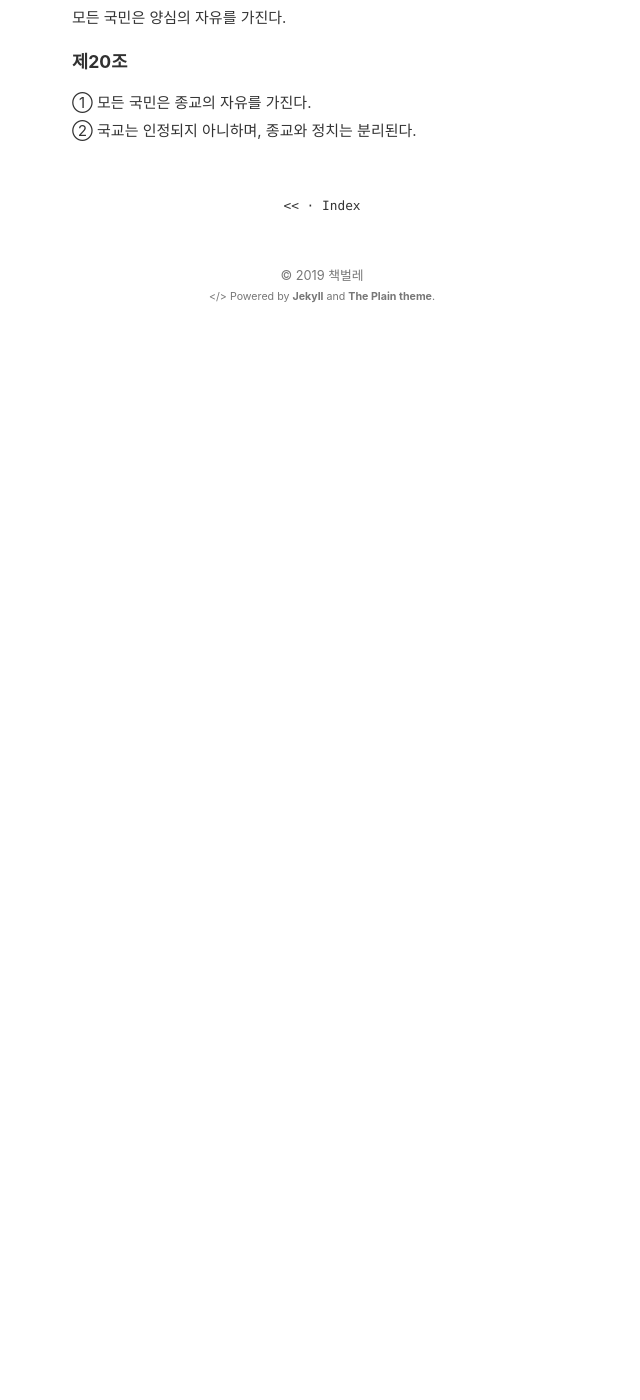
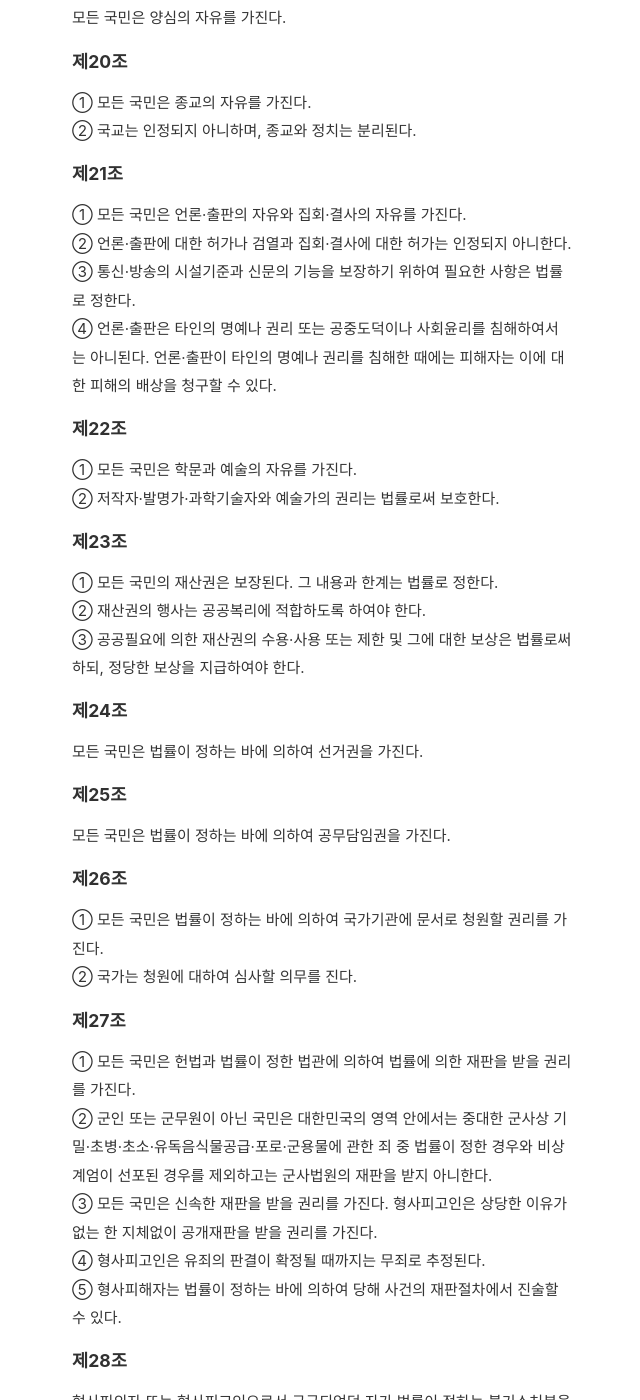
Before and after one commit to stevenoh0908/stevenoh0908.github.io, a Jekyll site: the page built from _posts/2019-03-02-대한민국 헌법.md, in a window 1280 px wide and 1400 px high, scrolled down 3784 px. Shown: the whole window, without its empty margins (318-958 px from the left). Built offline with Jekyll 4.4.1, drawn with Linux system fonts in a browser that asks for light colours; before the commit the page ends 4126 px from its top, so only the background shows below that; some of the changed text lies outside the part shown.

Commit message:
Update 2019-03-02-대한민국 헌법.md

```diff
--- a/_posts/2019-03-02-대한민국 헌법.md
+++ b/_posts/2019-03-02-대한민국 헌법.md
@@ -94,3 +94,45 @@ _현행, 헌법 제10호, 1987.10.29. 전부개정_
 #### 제20조
  ① 모든 국민은 종교의 자유를 가진다.<br>
  ② 국교는 인정되지 아니하며, 종교와 정치는 분리된다.<br>
+
+#### 제21조
+ ① 모든 국민은 언론·출판의 자유와 집회·결사의 자유를 가진다.<br>
+ ② 언론·출판에 대한 허가나 검열과 집회·결사에 대한 허가는 인정되지 아니한다.<br>
+ ③ 통신·방송의 시설기준과 신문의 기능을 보장하기 위하여 필요한 사항은 법률로 정한다.<br>
+ ④ 언론·출판은 타인의 명예나 권리 또는 공중도덕이나 사회윤리를 침해하여서는 아니된다. 언론·출판이 타인의 명예나 권리를 침해한 때에는 피해자는 이에 대한 피해의 배상을 청구할 수 있다.<br>
+
+#### 제22조
+ ① 모든 국민은 학문과 예술의 자유를 가진다.<br>
+ ② 저작자·발명가·과학기술자와 예술가의 권리는 법률로써 보호한다.<br>
+
+#### 제23조
+ ① 모든 국민의 재산권은 보장된다. 그 내용과 한계는 법률로 정한다.<br>
+ ② 재산권의 행사는 공공복리에 적합하도록 하여야 한다.<br>
+ ③ 공공필요에 의한 재산권의 수용·사용 또는 제한 및 그에 대한 보상은 법률로써 하되, 정당한 보상을 지급하여야 한다.<br>
+
+#### 제24조
+ 모든 국민은 법률이 정하는 바에 의하여 선거권을 가진다.
+
+#### 제25조
+ 모든 국민은 법률이 정하는 바에 의하여 공무담임권을 가진다.
+
+#### 제26조
+ ① 모든 국민은 법률이 정하는 바에 의하여 국가기관에 문서로 청원할 권리를 가진다.<br>
+ ② 국가는 청원에 대하여 심사할 의무를 진다.<br>
+
+#### 제27조
+ ① 모든 국민은 헌법과 법률이 정한 법관에 의하여 법률에 의한 재판을 받을 권리를 가진다.<br>
+ ② 군인 또는 군무원이 아닌 국민은 대한민국의 영역 안에서는 중대한 군사상 기밀·초병·초소·유독음식물공급·포로·군용물에 관한 죄 중 법률이 정한 경우와 비상계엄이 선포된 경우를 제외하고는 군사법원의 재판을 받지 아니한다.<br>
+ ③ 모든 국민은 신속한 재판을 받을 권리를 가진다. 형사피고인은 상당한 이유가 없는 한 지체없이 공개재판을 받을 권리를 가진다.<br>
+ ④ 형사피고인은 유죄의 판결이 확정될 때까지는 무죄로 추정된다.<br>
+ ⑤ 형사피해자는 법률이 정하는 바에 의하여 당해 사건의 재판절차에서 진술할 수 있다.<br>
+
+#### 제28조
+ 형사피의자 또는 형사피고인으로서 구금되었던 자가 법률이 정하는 불기소처분을 받거나 무죄 판결을 받은 때에는 법률이 정하는 바에 의하여 국가에 정당한 보상을 청구할 수 있다.
+
+#### 제29조
+ ① 공무원의 직무상 불법행위로 손해를 받은 국민은 법률이 정하는 바에 의하여 국가 또는 공공단체에 정당한 배상을 청구할 수 있다. 이 경우 공무원 자신의 책임은 면제되지 아니한다.<br>
+ ② 군인·군무원·경찰공무원 기타 법률이 정하는 자가 전투·훈련등 직무집행과 관련하여 받은 손해에 대하여는 법률이 정하는 보상외에 국가 또는 공공단체에 공무원의 직무상 불법행위로 인한 배상은 청구할 수 없다.<br>
+
+#### 제30조
+ 타인의 법죄행위로 인하여 생명·신체에 대한 피해를 받은 국민은 법률이 정하는 바에 의하여 국가로부터 구조를 받을 수 있다.
```
